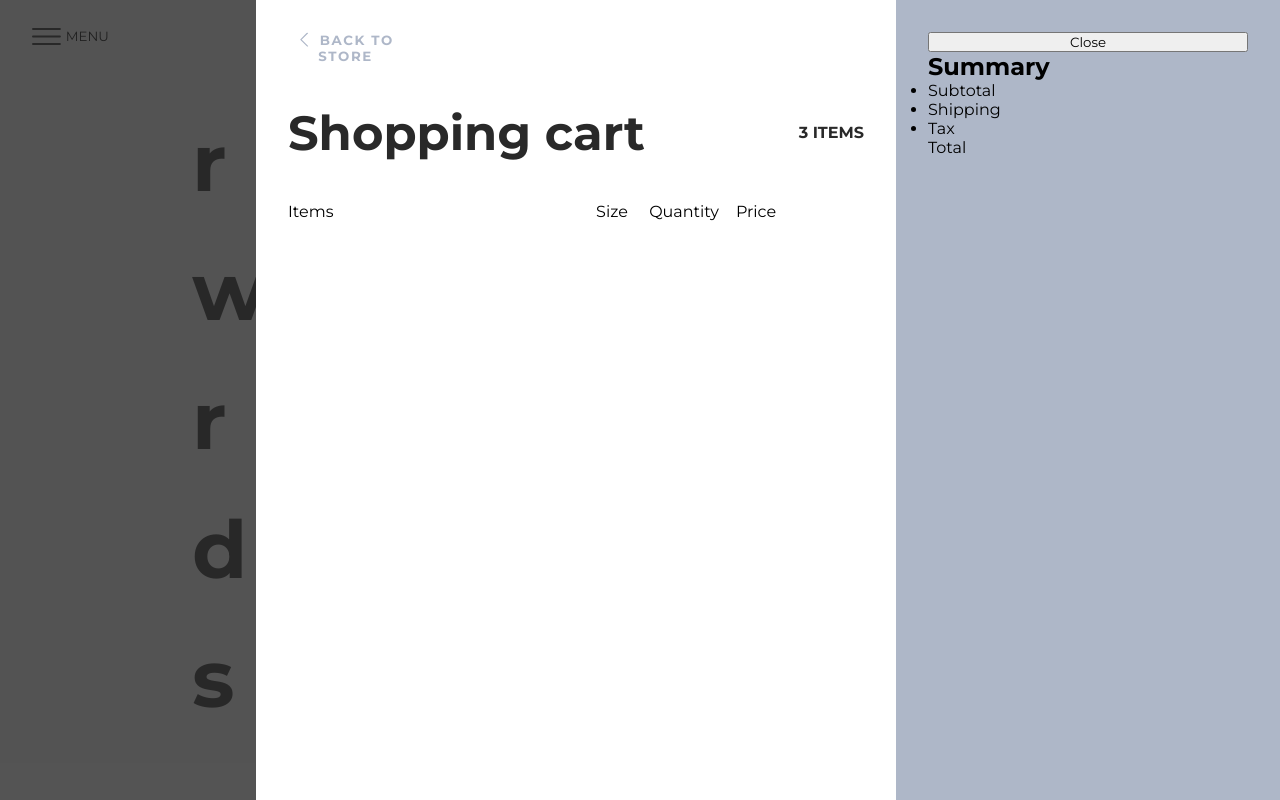
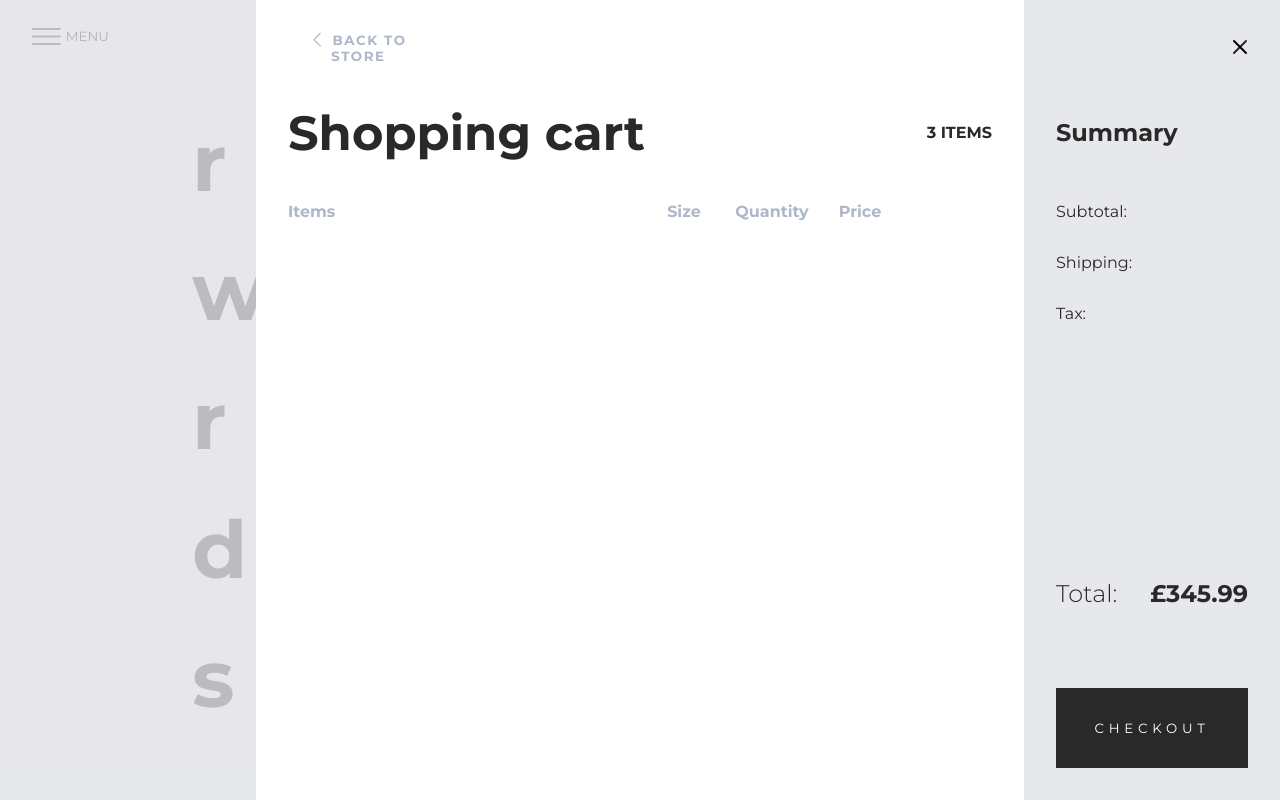
Before and after one commit to FilipDrzazga/e-commerce-React-and-Typescript-, a React (Create React App) app: page /home in a window 1280 px wide. Both pictures are taken after a click on the button 1232 px from the left and 36 px from the top of the page. Built offline with nearby package versions, Linux system fonts and the light colour scheme.

Commit message:
add style for CartSummary

```diff
--- a/src/Components/ShoppingCart/ShoppingCart.styled.ts
+++ b/src/Components/ShoppingCart/ShoppingCart.styled.ts
@@ -7,11 +7,11 @@ const ShoppingCard = styled.section`
   width: 100vw;
   min-height: 100vh;
   display: flex;
-  background-color: rgba(41, 41, 41, 0.8);
+  background-color: rgba(225, 226, 230, 0.8);
   z-index: 999;
 `;
 const Cart = styled.section`
-  width: 50%;
+  width: 60%;
   height: 100vh;
   margin-left: 20%;
   display: flex;
@@ -51,6 +51,8 @@ const CartHeader = styled.header`
 `;
 const CartListHeader = styled.ul`
   display: flex;
+  font-weight: 600;
+  color: ${({ theme }) => theme.colors.gray};
   list-style: none;
   li {
     width: 12.5%;
@@ -62,6 +64,8 @@ const CartListHeader = styled.ul`
   }
 `;
 const CartList = styled.ul`
+  width: 100%;
+  height: auto;
   display: flex;
   flex-direction: column;
   gap: 2rem;
@@ -129,17 +133,68 @@ const ItemBtns = styled(ItemCapacity)`
 const ItemPrice = styled(ItemCapacity)``;
 const ItemRemove = styled(ItemCapacity)`
   button {
+    margin-left: auto;
     background-color: transparent;
     border: none;
   }
 `;
 const CartSummary = styled.section`
-  width: 30%;
+  width: 20%;
   height: 100vh;
   display: flex;
   flex-direction: column;
-  background-color: ${({ theme }) => theme.colors.gray};
+  gap: 2rem;
+  background-color: #e7e8eb;
+  color: ${({ theme }) => theme.colors.black};
   padding: ${({ theme }) => theme.padding[1]};
+`;
+const CartSummaryCloseBtn = styled.button`
+  width: 20%;
+  height: 2rem;
+  align-self: flex-end;
+  background-color: transparent;
+  border: none;
+  font-weight: 600;
+  text-align: right;
+  color: ${({ theme }) => theme.colors.gray};
+`;
+const CartSummaryHeader = styled.header`
+  width: 100%;
+  height: 10%;
+  display: flex;
+  align-items: center;
+  h2 {
+    font-size: ${({ theme }) => theme.fontsSize.l};
+  }
+`;
+const CartSummaryList = styled.ul`
+  width: 100%;
+  display: flex;
+  flex-direction: column;
+  gap: 2rem;
+  font-size: ${({ theme }) => theme.fontsSize.m};
+  list-style: none;
+`;
+const CartSummaryTotal = styled.div`
+  width: 100%;
+  display: flex;
+  flex-grow: 1;
+  justify-content: space-between;
+  align-items: flex-end;
+  font-size: ${({ theme }) => theme.fontsSize.l};
+  font-weight: 600;
+  & span:first-child {
+    font-weight: 300;
+  }
+`;
+const CartSummaryCheckout = styled.button`
+  width: 100%;
+  height: 5rem;
+  margin-top: 3rem;
+  border: none;
+  background-color: ${({ theme }) => theme.colors.black};
+  color: white;
+  letter-spacing: 0.3rem;
 `;
 
 export {
@@ -157,4 +212,9 @@ export {
   ItemPrice,
   ItemRemove,
   CartSummary,
+  CartSummaryCloseBtn,
+  CartSummaryHeader,
+  CartSummaryList,
+  CartSummaryTotal,
+  CartSummaryCheckout,
 };
--- a/src/Components/ShoppingCart/ShoppingCart.tsx
+++ b/src/Components/ShoppingCart/ShoppingCart.tsx
@@ -5,7 +5,7 @@ import * as S from "../ShoppingCart/ShoppingCart.styled";
 
 const ShoppingCart: FC = () => {
   const itemsColumn = ["Items", "Size", "Quantity", "Price"];
-  const summaryTitle = ["Subtotal", "Shipping", "Tax"];
+  const summaryTitle = ["Subtotal:", "Shipping:", "Tax:"];
   const WebCtx = useWebContext();
   console.log(WebCtx.shoppingCartItem);
   return (
@@ -25,7 +25,7 @@ const ShoppingCart: FC = () => {
           ))}
         </S.CartListHeader>
         <S.CartList>
-          {WebCtx.shoppingCartItem.map((item, id) => (
+          {WebCtx.shoppingCartItem.map((item) => (
             <S.Item key={item.wine}>
               <S.ItemImg>
                 <img src={item.image} alt="bootle of wine" />
@@ -59,18 +59,22 @@ const ShoppingCart: FC = () => {
         </S.CartList>
       </S.Cart>
       <S.CartSummary>
-        <button onClick={() => WebCtx.displayShoppingCart(false)}>Close</button>
-        <header>
+        <S.CartSummaryCloseBtn onClick={() => WebCtx.displayShoppingCart(false)}>
+          <RemoveBtnIcon></RemoveBtnIcon>
+        </S.CartSummaryCloseBtn>
+        <S.CartSummaryHeader>
           <h2>Summary</h2>
-        </header>
-        <ul>
+        </S.CartSummaryHeader>
+        <S.CartSummaryList>
           {summaryTitle.map((title) => (
             <li>{title}</li>
           ))}
-        </ul>
-        <div>
-          <span>Total</span>
-        </div>
+        </S.CartSummaryList>
+        <S.CartSummaryTotal>
+          <span>Total:</span>
+          <span>£345.99</span>
+        </S.CartSummaryTotal>
+        <S.CartSummaryCheckout>CHECKOUT</S.CartSummaryCheckout>
       </S.CartSummary>
     </S.ShoppingCard>
   );
--- a/src/Style/theme.styled.ts
+++ b/src/Style/theme.styled.ts
@@ -38,7 +38,7 @@ const theme: DefaultTheme = {
   colors: {
     black: "#292929",
     lightBlack: "#29292909",
-    gray: "#AEB7C8",
+    gray: "#aeb7c8",
     purple: "#D197FF",
     lightBlue: "#E3F9FF",
   },
```
